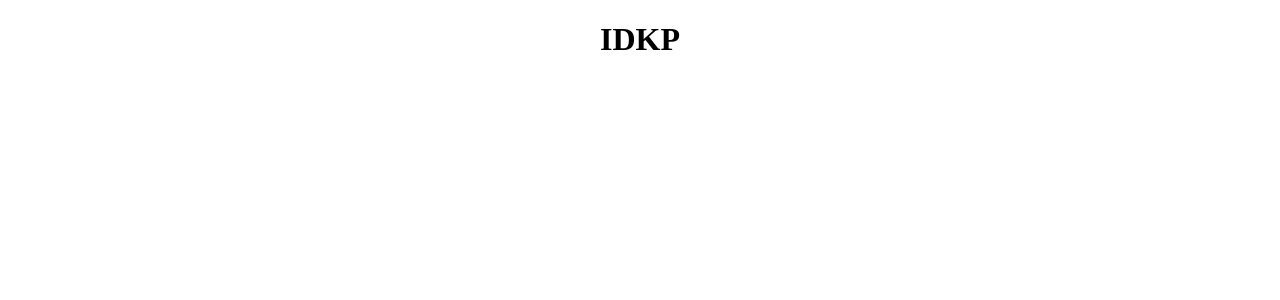
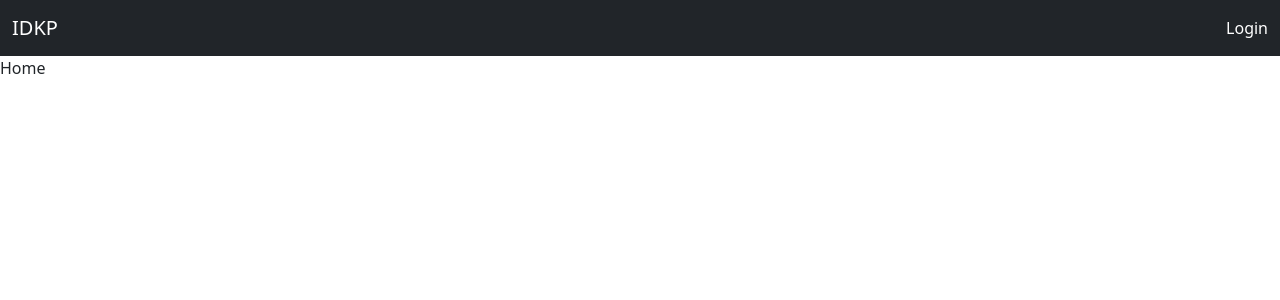
Before and after one commit to HBP9/IDKP_MERN, a React (Create React App) app in the folder client/: page / in a window 1280 px wide. Shown: the top 300 px of the page. Built offline with nearby package versions, Linux system fonts and the light colour scheme.

Commit message:
navbar added

```diff
--- a/client/package.json
+++ b/client/package.json
@@ -6,8 +6,10 @@
     "@testing-library/jest-dom": "^5.16.5",
     "@testing-library/react": "^13.4.0",
     "@testing-library/user-event": "^13.5.0",
+    "bootstrap": "^5.3.0",
     "react": "^18.2.0",
     "react-dom": "^18.2.0",
+    "react-router-dom": "^6.11.2",
     "react-scripts": "5.0.1",
     "web-vitals": "^2.1.4"
   },
--- a/client/public/index.html
+++ b/client/public/index.html
@@ -21,11 +21,24 @@
       work correctly both with client-side routing and a non-root public URL.
       Learn how to configure a non-root public URL by running `npm run build`.
     -->
+
+    <link
+      href="https://cdn.jsdelivr.net/npm/bootstrap@5.3.0/dist/css/bootstrap.min.css"
+      rel="stylesheet"
+      integrity="sha384-9ndCyUaIbzAi2FUVXJi0CjmCapSmO7SnpJef0486qhLnuZ2cdeRhO02iuK6FUUVM"
+      crossorigin="anonymous"
+    />
+
     <title>IDKP</title>
   </head>
   <body>
     <noscript>You need to enable JavaScript to run this app.</noscript>
     <div id="root"></div>
+    <script
+      src="https://cdn.jsdelivr.net/npm/bootstrap@5.3.0/dist/js/bootstrap.bundle.min.js"
+      integrity="sha384-geWF76RCwLtnZ8qwWowPQNguL3RmwHVBC9FhGdlKrxdiJJigb/j/68SIy3Te4Bkz"
+      crossorigin="anonymous"
+    ></script>
     <!--
       This HTML file is a template.
       If you open it directly in the browser, you will see an empty page.
--- a/client/src/App.js
+++ b/client/src/App.js
@@ -1,9 +1,18 @@
+import Home from "./components/Home";
+import Navbar from "./components/Navbar";
 import "./styles.css";
+import { BrowserRouter as Router, Routes, Route } from "react-router-dom";
+import "../node_modules/bootstrap/dist/css/bootstrap.min.css";
 
 function App() {
   return (
     <div className="App">
-      <h1>IDKP</h1>
+      <Router>
+        <Navbar />
+        <Routes>
+          <Route exact path="/" element={<Home />} />
+        </Routes>
+      </Router>
     </div>
   );
 }
--- /dev/null
+++ b/client/src/components/Home.jsx
@@ -0,0 +1,7 @@
+import React from "react";
+
+const Home = () => {
+  return <div>Home</div>;
+};
+
+export default Home;
--- /dev/null
+++ b/client/src/components/Navbar.jsx
@@ -0,0 +1,60 @@
+import React, { useState } from "react";
+
+const Navbar = () => {
+  const [isLoggedIn, setIsLoggedIn] = useState(false);
+  return (
+    <>
+      <nav className="navbar navbar-dark bg-dark">
+        <div className="container-fluid">
+          <a className="navbar-brand" href="/">
+            IDKP
+          </a>
+          {isLoggedIn ? (
+            <div className="nav-item dropdown login-opt">
+              <a
+                className="nav-link dropdown-toggle"
+                href="#"
+                id="navbarDropdown"
+                role="button"
+                data-bs-toggle="dropdown"
+                aria-expanded="false"
+              >
+                Admin
+              </a>
+              <ul className="dropdown-menu" aria-labelledby="navbarDropdown">
+                <li>
+                  <a className="dropdown-item" href="#">
+                    Edit Menu
+                  </a>
+                </li>
+                <li>
+                  <a className="dropdown-item" href="#">
+                    Edit Table
+                  </a>
+                </li>
+                <li>
+                  <hr className="dropdown-divider" />
+                </li>
+                <li>
+                  <a className="dropdown-item" href="#">
+                    Logout
+                  </a>
+                </li>
+              </ul>
+            </div>
+          ) : (
+            <a
+              className="nav-link active login-btn"
+              aria-current="page"
+              href="/login"
+            >
+              Login
+            </a>
+          )}
+        </div>
+      </nav>
+    </>
+  );
+};
+
+export default Navbar;
--- a/client/src/styles.css
+++ b/client/src/styles.css
@@ -1,3 +1,11 @@
-.App {
-  text-align: center;
+.login-btn {
+  color: #fff !important;
 }
+
+.login-opt {
+  color: #fff !important;
+}
+
+.dropdown-menu[data-bs-popper] {
+  left: -90px !important;
+}
```
Also changed, not shown: 1 other file (tests, documents, lock files or other folders).
